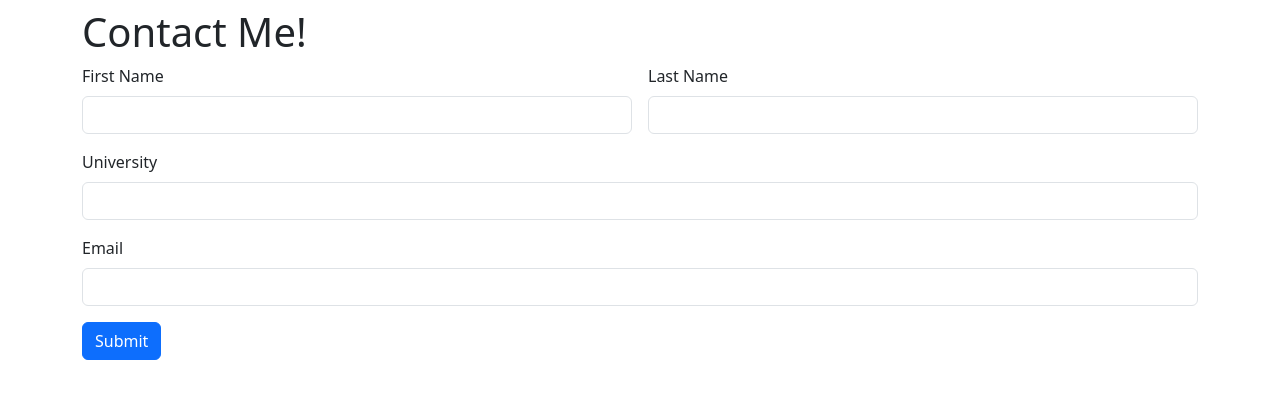
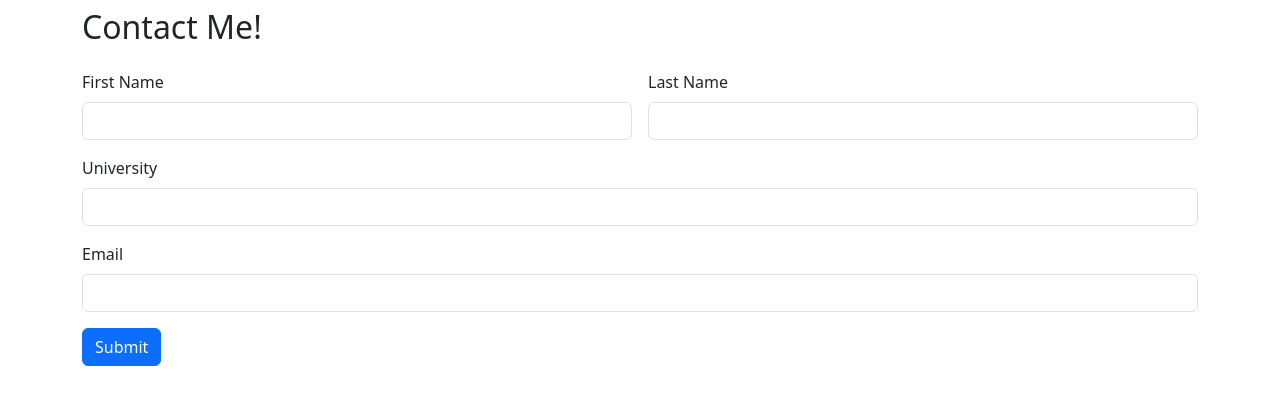
Before and after one commit to vlee791/helloWorld, a Flask app: page /contact in a window 1280 px wide. Shown: the top 405 px of the page. Run offline with Flask 3, Linux system fonts and the light colour scheme.

Commit message:
slight clean up of code

```diff
--- a/templates/contact.html
+++ b/templates/contact.html
@@ -1,9 +1,8 @@
 {% extends 'base.html' %}
 
-{% block title %}Contact Me!{% endblock %}
+{% block title %}Contact Me{% endblock %}
 
 {% block content %}
-    <h1>Contact Me!</h1>
     {% if submitted %}
         <div class="container">
             <div class="col-12">
@@ -28,7 +27,9 @@
 
     {% else %}
         <form class="row g-3" method="post">
-
+            <div class="col-12">
+                <h2>Contact Me!</h2>
+            </div>
            <div class="col-md-6">
                <label for="first_name" class="form-label">First Name</label>
                <input type="text" class="form-control" id="first_name" name="first_name" required>
```
